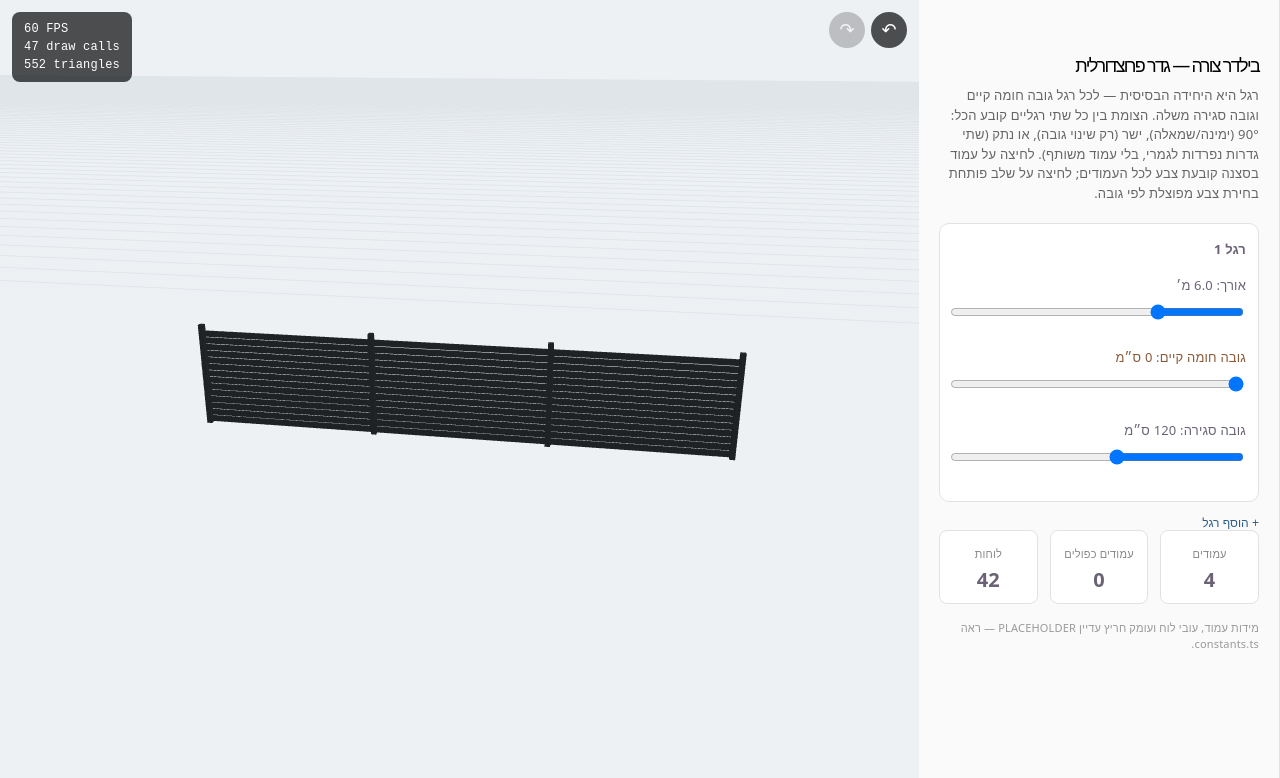
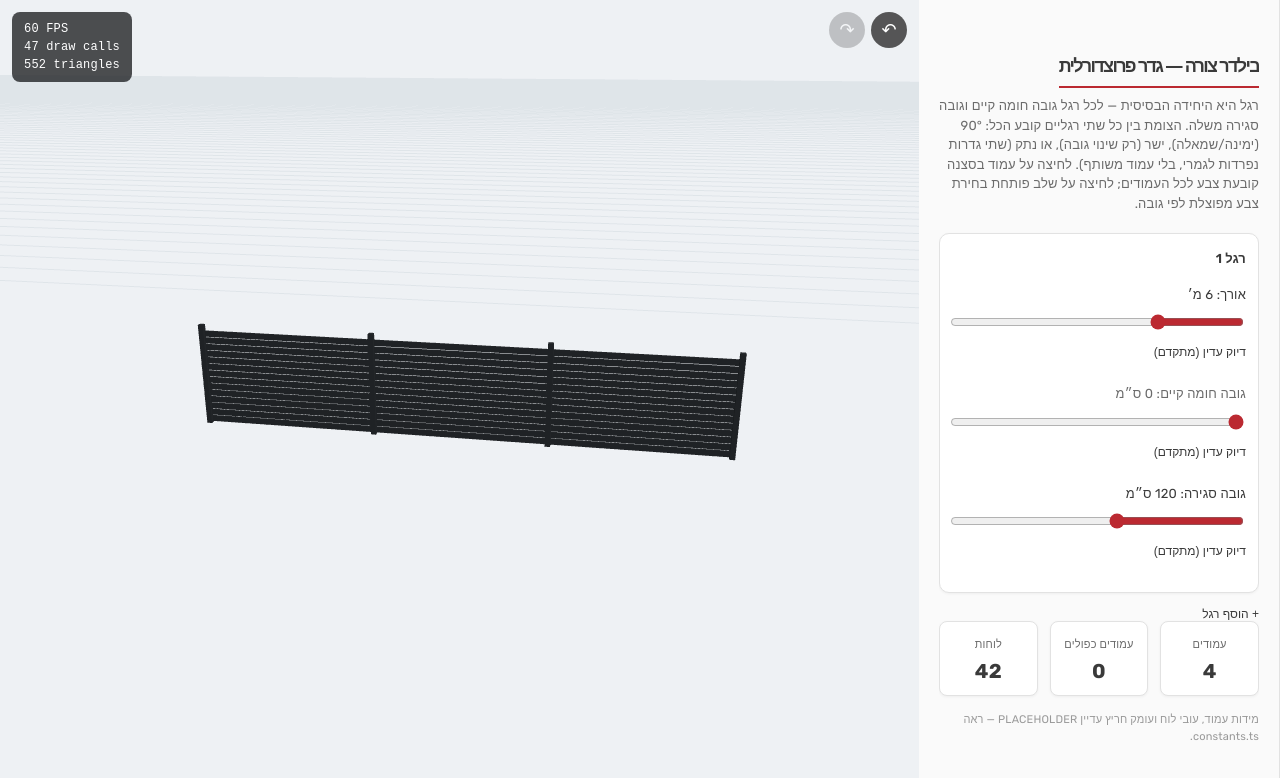
Before and after one commit to yam-chay/FenceConfig, a React (Vite) app in the folder fence-configurator/: page / in a window 1280 px wide. Shown: the top 778 px of the page. Built offline with nearby package versions, Linux system fonts and the light colour scheme.

Commit message:
exact measurment changes

```diff
--- a/fence-configurator/src/App.css
+++ b/fence-configurator/src/App.css
@@ -1,10 +1,21 @@
+@import url('https://fonts.googleapis.com/css2?family=Rubik:wght@400;500;600;700&display=swap');
+
+:root {
+  --brand-primary: #bb2931;
+  --brand-primary-hover: #9e1f26;
+  --brand-secondary: #3a3a3a;
+  --text-muted: #6b6b6b;
+  --bg-subtle: #f2f2f2;
+}
+
 .app {
   display: flex;
   flex-direction: row-reverse;
   width: 100vw;
   height: 100vh;
-  font-family: system-ui, sans-serif;
+  font-family: 'Rubik', system-ui, sans-serif;
   direction: rtl;
+  color: var(--brand-secondary);
 }
 
 .scene-area {
@@ -32,7 +43,15 @@
   padding: 20px;
   background: #fafafa;
   border-inline-start: 1px solid #e2e2e2;
+  display: flex;
+  flex-direction: column;
+}
+
+.panel-scroll {
+  flex: 1 1 auto;
   overflow-y: auto;
+  overscroll-behavior: contain;
+  min-height: 0;
 }
 
 @media (max-width: 700px) {
@@ -41,28 +60,39 @@
   }
 
   .scene-area {
-    flex: 1 1 55vh;
-    min-height: 55vh;
+    flex: 1;
   }
 
   .panel {
+    position: fixed;
+    left: 0;
+    right: 0;
+    bottom: 0;
     width: 100%;
-    max-height: 40vh;
+    height: var(--panel-mobile-height, 40vh);
+    max-height: 85vh;
     border-inline-start: none;
     border-top: 1px solid #e2e2e2;
+    border-radius: 14px 14px 0 0;
+    box-shadow: 0 -4px 16px rgba(0, 0, 0, 0.12);
     box-sizing: border-box;
+    z-index: 5;
   }
 }
 
 .panel h1 {
   font-size: 18px;
+  font-weight: 700;
   margin-bottom: 8px;
-  color: #000000;
+  color: var(--brand-secondary);
+  padding-bottom: 8px;
+  border-bottom: 2px solid var(--brand-primary);
+  display: inline-block;
 }
 
 .hint {
   font-size: 13px;
-  color: #666;
+  color: var(--text-muted);
   margin-bottom: 20px;
   line-height: 1.5;
 }
@@ -76,6 +106,7 @@
 .panel input[type='range'] {
   width: 100%;
   margin-top: 6px;
+  accent-color: var(--brand-primary);
 }
 
 .colors {
@@ -93,7 +124,7 @@
 }
 
 .swatch.active {
-  border-color: #333;
+  border-color: var(--brand-primary);
 }
 
 .summary {
@@ -109,16 +140,18 @@
   border-radius: 8px;
   padding: 10px;
   text-align: center;
+  box-shadow: 0 1px 3px rgba(0, 0, 0, 0.05);
 }
 
 .summary span {
   display: block;
   font-size: 11px;
-  color: #888;
+  color: var(--text-muted);
 }
 
 .summary strong {
   font-size: 20px;
+  color: var(--brand-secondary);
 }
 
 .segment-block {
@@ -127,6 +160,7 @@
   padding: 12px;
   margin-bottom: 14px;
   background: #fff;
+  box-shadow: 0 1px 3px rgba(0, 0, 0, 0.05);
 }
 
 .segment-header {
@@ -136,6 +170,7 @@
   font-size: 13px;
   font-weight: 600;
   margin-bottom: 10px;
+  color: var(--brand-secondary);
 }
 
 .leg-row {
@@ -147,7 +182,7 @@
 }
 
 .base-height-row {
-  color: #8a5a3a;
+  color: var(--text-muted);
 }
 
 .corner-row {
@@ -155,7 +190,7 @@
   align-items: center;
   gap: 6px;
   font-size: 12px;
-  color: #666;
+  color: var(--text-muted);
   margin-bottom: 12px;
 }
 
@@ -164,19 +199,41 @@
   flex-wrap: wrap;
 }
 
+.panel-mobile-handle,
+.panel-mobile-header {
+  display: none;
+}
+
+@media (max-width: 700px) {
+  .panel-mobile-handle {
+    display: flex;
+    justify-content: center;
+    padding: 8px 0;
+    margin: -20px -20px 8px;
+    cursor: ns-resize;
+    touch-action: none;
+  }
+
+  .panel-mobile-header {
+    display: flex;
+    justify-content: flex-end;
+    margin-bottom: 4px;
+  }
+}
 .pill {
-  border: 1px solid #ad1b1b;
-  background: #020000;
+  border: 2px solid #818181;
+  background: #fff;
+  color: var(--brand-secondary);
   border-radius: 999px;
-  padding: 3px 10px;
+  padding: 4px 12px;
   font-size: 12px;
   cursor: pointer;
 }
 
 .pill.active {
-  background: #3a3f44;
-  color: #751010;
-  border-color: #3a3f44;
+  background: var(--brand-primary);
+  color: #fff;
+  border-color: var(--brand-primary);
 }
 
 .segment-actions {
@@ -189,10 +246,14 @@
 .text-btn {
   border: none;
   background: none;
-  color: #2d5f8a;
+  color: var(--brand-secondary);
   font-size: 12px;
   cursor: pointer;
   padding: 0;
+}
+
+.text-btn:hover {
+  color: var(--brand-primary);
 }
 
 .add-segment {
@@ -237,12 +298,13 @@
   width: 40px;
   height: 4px;
   border-radius: 999px;
-  background: #d5d5d5;
+  background: #999;
 }
 
 .bottom-sheet-content {
   flex: 1 1 auto;
   overflow-y: auto;
+  overscroll-behavior: contain;
   padding: 0 16px 16px;
 }
 
@@ -251,9 +313,10 @@
   display: flex;
   align-items: center;
   gap: 14px;
-  font-size: 13px;
+  font-size: 15px;
   font-weight: 600;
   padding: 0 16px 10px;
+  color: var(--brand-secondary);
 }
 
 .bottom-sheet-header .text-btn {
@@ -264,9 +327,13 @@
   display: flex;
   align-items: center;
   gap: 4px;
-  font-size: 12px;
+  font-size: 13px;
   font-weight: 400;
-  color: #666;
+  color: var(--text-muted);
+}
+
+.group-toggle input {
+  accent-color: var(--brand-primary);
 }
 
 .carousel-row {
@@ -275,9 +342,9 @@
 
 .carousel-label {
   display: block;
-  font-size: 11px;
-  color: #888;
-  margin-bottom: 4px;
+  font-size: 13.5px;
+  color: var(--text-muted);
+  margin-bottom: 7px;
 }
 
 .carousel {
@@ -289,24 +356,26 @@
 
 .carousel-item {
   flex: 0 0 auto;
-  border: 1px solid #d5d5d5;
-  background: #a09e9e;
-  border-radius: 8px;
-  padding: 8px 14px;
-  font-size: 13px;
+  border: 2px solid #818181;
+  background: #fff;
+  color: var(--brand-secondary);
+  border-radius: 6px;
+  padding: 11px 18px;
+  font-size: 15px;
+  font-weight: 500;
   white-space: nowrap;
   cursor: pointer;
 }
 
 .carousel-item.active {
-  background: #3a3f44;
+  background: var(--brand-primary);
   color: #fff;
-  border-color: #3a3f44;
+  border-color: var(--brand-primary);
 }
 
 .segment-block.selected {
-  border-color: #3a3f44;
-  box-shadow: 0 0 0 1px #3a3f44;
+  border-color: var(--brand-primary);
+  box-shadow: 0 0 0 1px var(--brand-primary);
 }
 
 @media (max-width: 700px) {
@@ -317,15 +386,22 @@
 
 .split-actions {
   display: flex;
+  flex-wrap: wrap;
   gap: 10px;
-  margin-top: 8px;
+  margin-top: 14px;
 }
 
 .split-actions .text-btn {
-  border: 1px solid #d5d5d5;
-  border-radius: 8px;
-  padding: 8px 12px;
-  color: #333;
+  border: 2px solid #818181;
+  border-radius: 6px;
+  padding: 9px 14px;
+  font-size: 13.5px;
+  color: var(--brand-secondary);
+}
+
+.split-actions .text-btn:hover {
+  border-color: var(--brand-primary);
+  color: var(--brand-primary);
 }
 
 .carousel-label-row {
@@ -353,7 +429,7 @@
   height: 36px;
   border-radius: 50%;
   border: none;
-  background: rgba(20, 22, 24, 0.75);
+  background: rgba(58, 58, 58, 0.85);
   color: #fff;
   font-size: 18px;
   cursor: pointer;
@@ -375,3 +451,57 @@
     display: none;
   }
 }
+
+/* Board-edit sheet: flow the control sections horizontally on desktop
+   instead of one-per-line — there's width to spare there, unlike mobile,
+   which keeps the original vertical stack. On desktop each section also
+   gets its own light card on a soft tray background instead of bare text
+   floating in a row — that flat/cramped look was the actual complaint,
+   not just the wrapping direction. */
+.sheet-flow {
+  display: flex;
+  flex-wrap: wrap;
+  align-items: flex-start;
+  gap: 14px;
+  background: var(--bg-subtle);
+  border-radius: 10px;
+  padding: 16px;
+  margin-bottom: 12px;
+}
+
+@media (min-width: 701px) {
+  /* Desktop: cards sit side by side, so containment (a full box) is what
+     signals "this belongs together" — a bottom line wouldn't read as a
+     section boundary in a row layout the way it does in a stack. */
+  .sheet-flow > .carousel-row {
+    flex: 0 1 auto;
+    margin-bottom: 0;
+    background: #fff;
+    border: 2px solid #a8a8a8;
+    border-radius: 8px;
+    padding: 18px 20px;
+    box-shadow: 0 2px 4px rgba(0, 0, 0, 0.08);
+  }
+}
+
+@media (max-width: 700px) {
+  .sheet-flow {
+    display: block;
+  }
+
+  /* Mobile: sections stack top to bottom, so the natural separator is a
+     line at the BOTTOM of each section's content (choices, then its
+     below/above buttons, then the line) — closing that section off before
+     the next one starts, not a box around it. */
+  .sheet-flow > .carousel-row {
+    margin-bottom: 16px;
+    padding-bottom: 16px;
+    border-bottom: 2px solid #818181;
+  }
+
+  .sheet-flow > .carousel-row:last-child {
+    margin-bottom: 0;
+    padding-bottom: 0;
+    border-bottom: none;
+  }
+}
--- a/fence-configurator/src/App.tsx
+++ b/fence-configurator/src/App.tsx
@@ -45,6 +45,94 @@ function defaultProfileScheme(): ProfileScheme {
   return { rules: [], spacerRules: [] };
 }
 
+/**
+ * A slider whose main handle stays at its normal step (0.5m, 5cm, whatever
+ * the caller passes), plus an optional fine offset — hundredths of the
+ * unit, toggled on/off. `value` is the FULL effective number (what's
+ * actually stored on the leg); `hundredths`/`precisionOn` are the caller's
+ * own state for this field. The coarse position shown on the slider is
+ * reconstructed as value minus whatever fine offset is currently applied,
+ * so the two can't drift apart.
+ */
+function PrecisionSlider({
+  label,
+  unit,
+  min,
+  max,
+  step,
+  value,
+  hundredths,
+  precisionOn,
+  onChangeValue,
+  onChangeHundredths,
+  onTogglePrecision,
+  className,
+}: {
+  label: string;
+  unit: string;
+  min: number;
+  max: number;
+  step: number;
+  value: number;
+  hundredths: number;
+  precisionOn: boolean;
+  onChangeValue: (v: number) => void;
+  onChangeHundredths: (h: number) => void;
+  onTogglePrecision: (on: boolean) => void;
+  className?: string;
+}) {
+  const appliedFine = precisionOn ? hundredths / 100 : 0;
+  const coarse = value - appliedFine;
+  const displayValue = precisionOn ? value.toFixed(2) : (Math.round(coarse * 100) / 100).toString();
+
+  function setHundredths(h: number) {
+    const clamped = Math.max(0, Math.min(99, Math.round(h)));
+    onChangeHundredths(clamped);
+    onChangeValue(coarse + (precisionOn ? clamped / 100 : 0));
+  }
+
+  function toggle(on: boolean) {
+    onTogglePrecision(on);
+    onChangeValue(coarse + (on ? hundredths / 100 : 0));
+  }
+
+  return (
+    <label className={className}>
+      {label}: {displayValue} {unit}
+      <input
+        type="range"
+        min={min}
+        max={max}
+        step={step}
+        value={coarse}
+        onChange={(e) => onChangeValue(Number(e.target.value) + appliedFine)}
+      />
+      <div className="precision-row">
+        <button type="button" className="text-btn" onClick={() => toggle(!precisionOn)}>
+          {precisionOn ? 'כיבוי דיוק' : 'דיוק עדין (מתקדם)'}
+        </button>
+        {precisionOn && (
+          <span className="precision-input">
+            <button type="button" onClick={() => setHundredths(hundredths - 1)}>
+              −
+            </button>
+            <input
+              type="number"
+              min={0}
+              max={99}
+              value={hundredths}
+              onChange={(e) => setHundredths(Number(e.target.value))}
+            />
+            <button type="button" onClick={() => setHundredths(hundredths + 1)}>
+              +
+            </button>
+          </span>
+        )}
+      </div>
+    </label>
+  );
+}
+
 export default function App() {
   const [shape, setShape] = useState<Shape>(defaultShape());
   const [colorScheme, setColorScheme] = useState<ColorScheme>(defaultColorScheme());
@@ -54,10 +142,25 @@ export default function App() {
   const [pendingModelId, setPendingModelId] = useState(DEFAULT_MODEL_ID);
   const [pendingSizeId, setPendingSizeId] = useState(DEFAULT_SIZE_ID);
   const [pendingSpacer, setPendingSpacer] = useState(1);
-  const [showAdvanced, setShowAdvanced] = useState(false);
   const [applyToAllFields, setApplyToAllFields] = useState(false);
   const [sheetHeight, setSheetHeight] = useState(260);
   const dragStartRef = useRef<{ startY: number; startHeight: number } | null>(null);
+
+  // Fine-precision state for the three leg sliders (length/base
+  // height/closing height) — kept OUTSIDE Leg on purpose. The slider always
+  // controls the coarse value at its normal step; hundredths + on/off live
+  // here per leg, and only get folded into the leg's real value
+  // (lengthM/baseHeightCm/heightCm) when their toggle is on. Turning the
+  // toggle off drops the fine offset from the value but keeps the
+  // hundredths remembered here for next time.
+  type Precision = { hundredths: number; on: boolean };
+  const [lengthPrecision, setLengthPrecision] = useState<Record<number, Precision>>({});
+  const [baseHeightPrecision, setBaseHeightPrecision] = useState<Record<number, Precision>>({});
+  const [heightPrecision, setHeightPrecision] = useState<Record<number, Precision>>({});
+
+  function getPrecision(map: Record<number, Precision>, legIndex: number): Precision {
+    return map[legIndex] ?? { hundredths: 0, on: false };
+  }
 
   // Undo/redo — covers everything in shape + colorScheme (lengths, heights,
   // legs, junctions, post/board colors). Every change to either pushes a
@@ -380,12 +483,13 @@ export default function App() {
   }
 
   // Explicit escape hatch: a field with ANY field-scoped profile rule stays
-  // deaf to the leg-level "סוג פרופיל (לכל המקטע)" control for whatever
-  // height range that rule covers — even if you've since repainted every
-  // step back to the same type, since that's still explicit rules, not "no
-  // rules". Repainting to look uniform again doesn't undo that; this does,
-  // on purpose, rather than guessing from the resolved colors/types whether
-  // a field "counts" as still customized.
+  // deaf to the leg's own bootstrap default (no longer user-facing, but
+  // still resolveBoardProfile's fallback) for whatever height range that
+  // rule covers — even if you've since repainted every step back to the
+  // same type, since that's still explicit rules, not "no rules".
+  // Repainting to look uniform again doesn't undo that; this does, on
+  // purpose, rather than guessing from the resolved colors/types whether a
+  // field "counts" as still customized.
   function clearFieldProfile(legIndex: number, fieldIndex: number) {
     setProfileScheme((prev) => ({
       ...prev,
@@ -508,44 +612,7 @@ export default function App() {
               </button>
             </div>
             <div className="bottom-sheet-content">
-
-            <div className="carousel-row">
-              <span className="carousel-label">סוג פרופיל (לכל המקטע)</span>
-              <div className="carousel">
-                {FENCE_CATALOG.map((model, i) => (
-                  <button
-                    key={model.id}
-                    className={
-                      shape.legs[selection.legIndex].modelId === model.id ? 'carousel-item active' : 'carousel-item'
-                    }
-                    onClick={() =>
-                      updateLeg(selection.legIndex, (l) => ({ ...l, modelId: model.id, sizeId: model.sizes[0].id }))
-                    }
-                  >
-                    {model.name ?? `סוג ${i + 1}`}
-                  </button>
-                ))}
-              </div>
-            </div>
-
-            <div className="carousel-row">
-              <span className="carousel-label">גודל</span>
-              <div className="carousel">
-                {(FENCE_CATALOG.find((m) => m.id === shape.legs[selection.legIndex].modelId) ?? FENCE_CATALOG[0]).sizes.map(
-                  (size) => (
-                    <button
-                      key={size.id}
-                      className={
-                        shape.legs[selection.legIndex].sizeId === size.id ? 'carousel-item active' : 'carousel-item'
-                      }
-                      onClick={() => updateLeg(selection.legIndex, (l) => ({ ...l, sizeId: size.id }))}
-                    >
-                      {size.name ?? `${size.boardHeightCm}/${size.spacerHeightCm} ס״מ`}
-                    </button>
-                  ),
-                )}
-              </div>
-            </div>
+            <div className="sheet-flow">
 
             <div className="carousel-row">
               <div className="carousel-label-row">
@@ -581,45 +648,40 @@ export default function App() {
                   </button>
                 ))}
               </div>
-            </div>
               <div className="split-actions">
                 <button
                   className="text-btn"
-                onClick={() => addProfileRule('below', Math.min(...selection.stepIndices), pendingModelId, pendingSizeId)}
+                  onClick={() =>
+                    addProfileRule('below', Math.min(...selection.stepIndices), pendingModelId, pendingSizeId)
+                  }
                 >
                   מהשלב הזה ומטה ↓
                 </button>
                 <button
                   className="text-btn"
-                onClick={() => addProfileRule('above', Math.max(...selection.stepIndices), pendingModelId, pendingSizeId)}
+                  onClick={() =>
+                    addProfileRule('above', Math.max(...selection.stepIndices), pendingModelId, pendingSizeId)
+                  }
                 >
                   מהשלב הזה ומעלה ↑
                 </button>
                 {(profileScheme.rules.some(
-                (r) => r.scope === 'field' && r.legIndex === selection.legIndex && r.fieldIndex === selection.fieldIndex,
+                  (r) =>
+                    r.scope === 'field' && r.legIndex === selection.legIndex && r.fieldIndex === selection.fieldIndex,
                 ) ||
                   profileScheme.spacerRules.some(
                     (r) =>
                       r.scope === 'field' && r.legIndex === selection.legIndex && r.fieldIndex === selection.fieldIndex,
                   )) && (
-                <button
-                  className="text-btn"
-                  onClick={() => clearFieldProfile(selection.legIndex, selection.fieldIndex)}
-                >
+                  <button className="text-btn" onClick={() => clearFieldProfile(selection.legIndex, selection.fieldIndex)}>
                     אפס שדה לברירת המחדל של המקטע ↺
                   </button>
                 )}
               </div>
+            </div>
 
             <div className="carousel-row">
-              <button className="text-btn" onClick={() => setShowAdvanced((v) => !v)}>
-                {showAdvanced ? 'אפשרויות מתקדמות ▴' : 'אפשרויות מתקדמות ▾'}
-              </button>
-              {showAdvanced && (
-                <>
-                  <span className="carousel-label" style={{ marginTop: 8 }}>
-                    רווח מתחת לשלב הזה — לחיצה קובעת מיד רק אותו
-                  </span>
+              <span className="carousel-label">רווח מתחת לשלב הזה — לחיצה קובעת מיד רק אותו</span>
               <div className="carousel">
                 {[
                   { label: 'חצי', value: 0.5 },
@@ -649,8 +711,6 @@ export default function App() {
                   מהשלב הזה ומעלה ↑
                 </button>
               </div>
-                </>
-              )}
             </div>
 
             <div className="carousel-row">
@@ -675,7 +735,6 @@ export default function App() {
                     onClick={() => pickBoardColor(c.hex)}
                   />
                 ))}
-              </div>
               </div>
               <div className="split-actions">
                 <button
@@ -705,10 +764,30 @@ export default function App() {
               </div>
             </div>
             </div>
+            </div>
+          </div>
         )}
       </div>
 
-      <div className={selection ? 'panel panel-yield-mobile' : 'panel'}>
+      <div
+        className={selection ? 'panel panel-yield-mobile' : 'panel'}
+        style={{ '--panel-mobile-height': `${sheetHeight}px` } as React.CSSProperties}
+      >
+        <div
+          className="panel-mobile-handle"
+          onPointerDown={handleDragStart}
+          onPointerMove={handleDragMove}
+          onPointerUp={handleDragEnd}
+          onPointerCancel={handleDragEnd}
+        >
+          <div className="sheet-handle-bar" />
+        </div>
+        <div className="panel-mobile-header">
+          <button className="text-btn" onClick={() => setSheetHeight((h) => (h <= 60 ? 320 : 56))}>
+            {sheetHeight <= 60 ? 'פתח ⌃' : 'כווץ ✕'}
+          </button>
+        </div>
+        <div className="panel-scroll">
         <h1>בילדר צורה — גדר פרוצדורלית</h1>
         <p className="hint">
           רגל היא היחידה הבסיסית — לכל רגל גובה חומה קיים וגובה סגירה משלה. הצומת בין כל שתי
@@ -724,41 +803,65 @@ export default function App() {
                 <span>רגל {legIndex + 1}</span>
               </div>
 
-              <label className="leg-row">
-                אורך: {leg.lengthM.toFixed(1)} מ׳
-                <input
-                  type="range"
+              <PrecisionSlider
+                className="leg-row"
+                label="אורך"
+                unit="מ׳"
                 min={0.5}
                 max={20}
                 step={0.5}
                 value={leg.lengthM}
-                  onChange={(e) => updateLegLength(legIndex, Number(e.target.value))}
+                hundredths={getPrecision(lengthPrecision, legIndex).hundredths}
+                precisionOn={getPrecision(lengthPrecision, legIndex).on}
+                onChangeValue={(v) => updateLegLength(legIndex, v)}
+                onChangeHundredths={(h) =>
+                  setLengthPrecision((prev) => ({ ...prev, [legIndex]: { ...getPrecision(prev, legIndex), hundredths: h } }))
+                }
+                onTogglePrecision={(on) =>
+                  setLengthPrecision((prev) => ({ ...prev, [legIndex]: { ...getPrecision(prev, legIndex), on } }))
+                }
               />
-              </label>
 
-              <label className="leg-row base-height-row">
-                גובה חומה קיים: {leg.baseHeightCm} ס״מ
-                <input
-                  type="range"
+              <PrecisionSlider
+                className="leg-row base-height-row"
+                label="גובה חומה קיים"
+                unit="ס״מ"
                 min={0}
                 max={Math.max(0, leg.heightCm - 20)}
                 step={5}
                 value={leg.baseHeightCm}
-                  onChange={(e) => updateLeg(legIndex, (l) => ({ ...l, baseHeightCm: Number(e.target.value) }))}
+                hundredths={getPrecision(baseHeightPrecision, legIndex).hundredths}
+                precisionOn={getPrecision(baseHeightPrecision, legIndex).on}
+                onChangeValue={(v) => updateLeg(legIndex, (l) => ({ ...l, baseHeightCm: v }))}
+                onChangeHundredths={(h) =>
+                  setBaseHeightPrecision((prev) => ({
+                    ...prev,
+                    [legIndex]: { ...getPrecision(prev, legIndex), hundredths: h },
+                  }))
+                }
+                onTogglePrecision={(on) =>
+                  setBaseHeightPrecision((prev) => ({ ...prev, [legIndex]: { ...getPrecision(prev, legIndex), on } }))
+                }
               />
-              </label>
 
-              <label className="leg-row">
-                גובה סגירה: {leg.heightCm} ס״מ
-                <input
-                  type="range"
+              <PrecisionSlider
+                className="leg-row"
+                label="גובה סגירה"
+                unit="ס״מ"
                 min={60}
                 max={200}
                 step={5}
                 value={leg.heightCm}
-                  onChange={(e) => updateLeg(legIndex, (l) => ({ ...l, heightCm: Number(e.target.value) }))}
+                hundredths={getPrecision(heightPrecision, legIndex).hundredths}
+                precisionOn={getPrecision(heightPrecision, legIndex).on}
+                onChangeValue={(v) => updateLeg(legIndex, (l) => ({ ...l, heightCm: v }))}
+                onChangeHundredths={(h) =>
+                  setHeightPrecision((prev) => ({ ...prev, [legIndex]: { ...getPrecision(prev, legIndex), hundredths: h } }))
+                }
+                onTogglePrecision={(on) =>
+                  setHeightPrecision((prev) => ({ ...prev, [legIndex]: { ...getPrecision(prev, legIndex), on } }))
+                }
               />
-              </label>
             </div>
 
             {shape.junctions[legIndex] && (
@@ -807,5 +910,6 @@ export default function App() {
         <p className="footnote">מידות עמוד, עובי לוח ועומק חריץ עדיין PLACEHOLDER — ראה constants.ts.</p>
         </div>
       </div>
+    </div>
   );
 }
```
Lines whose indentation alone changed are shown as unchanged.
